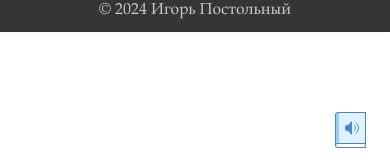
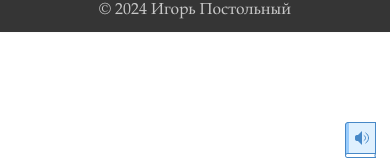
Before and after one commit to postolny/postolny.github.io, a Jekyll site: the page built from _pages/suk.html, in a window 390 px wide. Shown: the part 730-897 px from the top of the page. Built offline with Jekyll 4.4.1, drawn with Linux system fonts in a browser that asks for light colours.

Commit message:
Add files via upload

```diff
--- a/_sass/tale/_tests.scss
+++ b/_sass/tale/_tests.scss
@@ -369,6 +369,10 @@
 			padding: 0;
 		}
 	}
+  #frasario-icon-container {
+    bottom: 10px;
+    right: 10px;
+  }
 }
 
 .frasarioModalWrapper.active {
```
